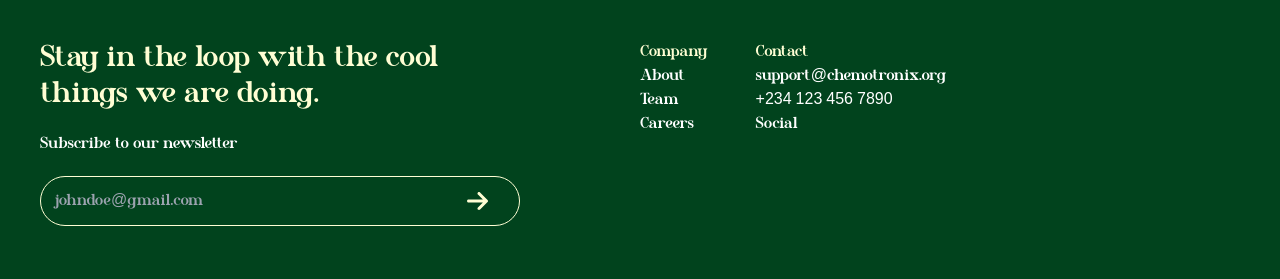
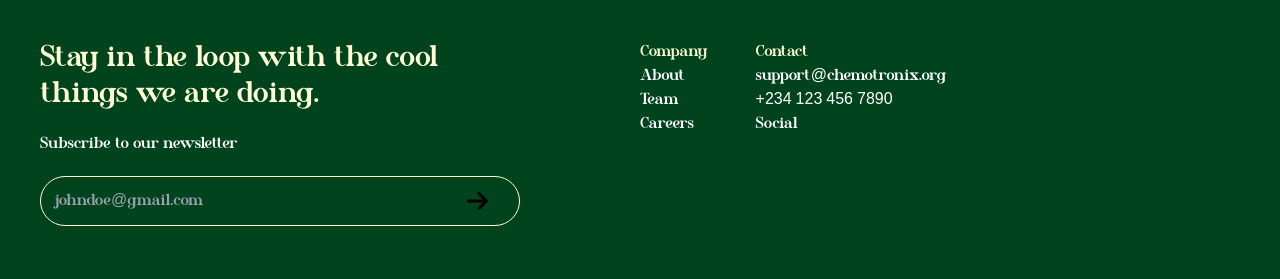
Before and after one commit to Mcnoble1/Chemotronix-v2, a Next.js app: page / in a window 1280 px wide. Shown: the part 2760-3039 px from the top of the page. Built offline with nearby package versions, Linux system fonts and the light colour scheme.

Commit message:
feat: changed newsletter arrow color :octocat:

```diff
--- a/components/Footer/index.tsx
+++ b/components/Footer/index.tsx
@@ -60,7 +60,7 @@ const Footer = () => {
                     <FontAwesomeIcon
                         icon={faArrowRight}
                         onClick={handleSubmit}
-                        className="text-[#FFFED4] text-2xl hover:translate-x-1 absolute top-5 right-5 bottom-0  m-auto mr-3"
+                        className="text-black text-2xl hover:translate-x-1 absolute top-5 right-5 bottom-0  m-auto mr-3"
                     />
                 </div>
             </div>
```
